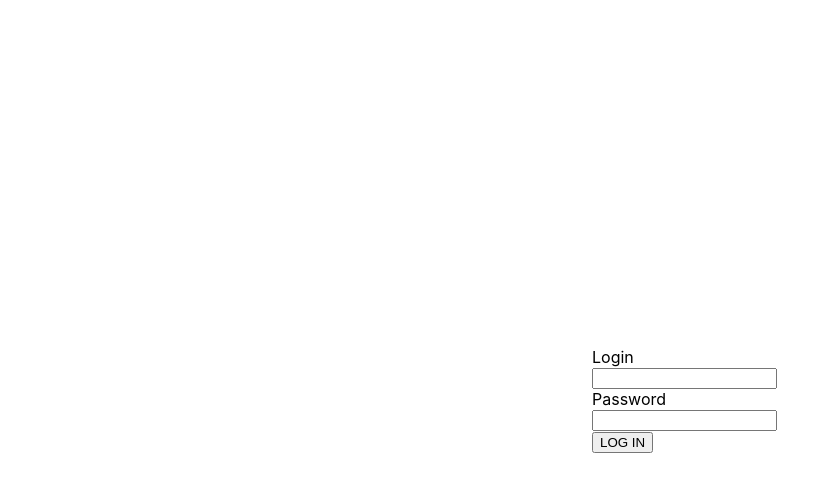
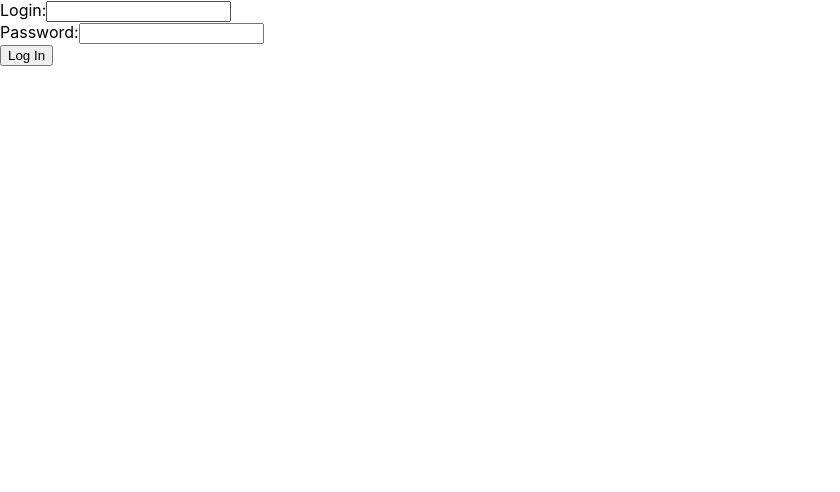
Before and after one commit to 1ogon1/dance-frontend, a React (Create React App) app: page /login in a window 1280 px wide. Shown: the top 492 px of the page, without its empty margins (0-840 px from the left). Built offline with nearby package versions, Linux system fonts and the light colour scheme.

Commit message:
rewriten login page

```diff
--- a/package.json
+++ b/package.json
@@ -6,6 +6,7 @@
     "@testing-library/jest-dom": "^5.16.5",
     "@testing-library/react": "^13.4.0",
     "@testing-library/user-event": "^13.5.0",
+    "axios": "^1.4.0",
     "react": "^18.2.0",
     "react-dom": "^18.2.0",
     "react-router-dom": "^6.10.0",
--- a/src/components/auth/Login.js
+++ b/src/components/auth/Login.js
@@ -4,58 +4,36 @@ import axios from "axios";
 
 
 export const Login = () => {
-    const [login, setLogin] = useState('')
-    const [password, setPassword] = useState('')
-    const [loginDirty, setLoginDirty] = useState('')
-    const [passwordDirty, setPasswordDirty] = useState('')
-    const [loginError, setLoginError] = useState('Wrong login!')
-    const [passwordError, setPasswordError] = useState('Wrong password!')
+    const [username, setUserName] = useState("");
+    const [password, setPassword] = useState("");
 
+    const handleUsernameChange = (event) => setUserName(event.target.value);
+    const handlePasswordChange = (event) => setPassword(event.target.value);
 
-    const loginHandler = (e) => { // проверка логина
-        setLogin(e.target.value)
-    }
-    const passwordHandler = (e) => { // проверка пароля
-        setPassword(e.target.value)
-    }
+    const handleSubmit = (event) => {
+        event.preventDefault();
+        // Отправляем запрос на сервер с данными для входа
+        console.log(`Username: ${username}, Password: ${password}`);
+        setUserName('');
+        setPassword('');
 
-    const onLoginHandler = async (e) => {
-        e.preventDefault()
-        let user = {loginName : login};
-        console.log(user)
-
-        await axios.post("http://localhost:3001/login", user)
-            .then(result => console.log(result.data))
-            .catch(error => console.log(error))
-        setLogin('')
-        window.location = '/login'
-        debugger;
-
-    }
-
-    const onPasswordHandler = async (e) => {
-        e.preventDefault()
-        let passwords = {passwordName: password};
-        console.log(passwords)
-
-        await axios.post("http://localhost:3001/login", passwords)
-            .then(result => console.log(result.data))
-            .catch(error => console.log(error))
-        setPassword('')
-        window.location = '/login'
-    }
+    };
 
     return (
-        <div className="loginization_block">
-            <form>
-                <div>Login</div>
-                {(loginDirty && loginError) && <div style={{color: 'red'}}>{loginError}</div>}
-                <input onSubmit={onLoginHandler}  onChange={e => loginHandler(e)} value={login} name="login" type="text"/>
-                <div>Password</div>
-                {(passwordError && passwordDirty) && <div style={{color: 'red'}}>{passwordError}</div>}
-                <input onSubmit={onPasswordHandler} onChange={e => passwordHandler(e)} value={password} name="password" type="password"/>
-                <button type='submit'>LOG IN</button>
+        <div>
+            <form onSubmit={handleSubmit}>
+                <label>
+                    Login:
+                    <input type="text" value={username} onChange={handleUsernameChange} />
+                </label>
+                <br />
+                <label>
+                    Password:
+                    <input type="password" value={password} onChange={handlePasswordChange} />
+                </label>
+                <br />
+                <button type="submit">Log In</button>
             </form>
         </div>
-    )
+    );
 }
```
Also changed, not shown: 1 other file (tests, documents, lock files or other folders).
